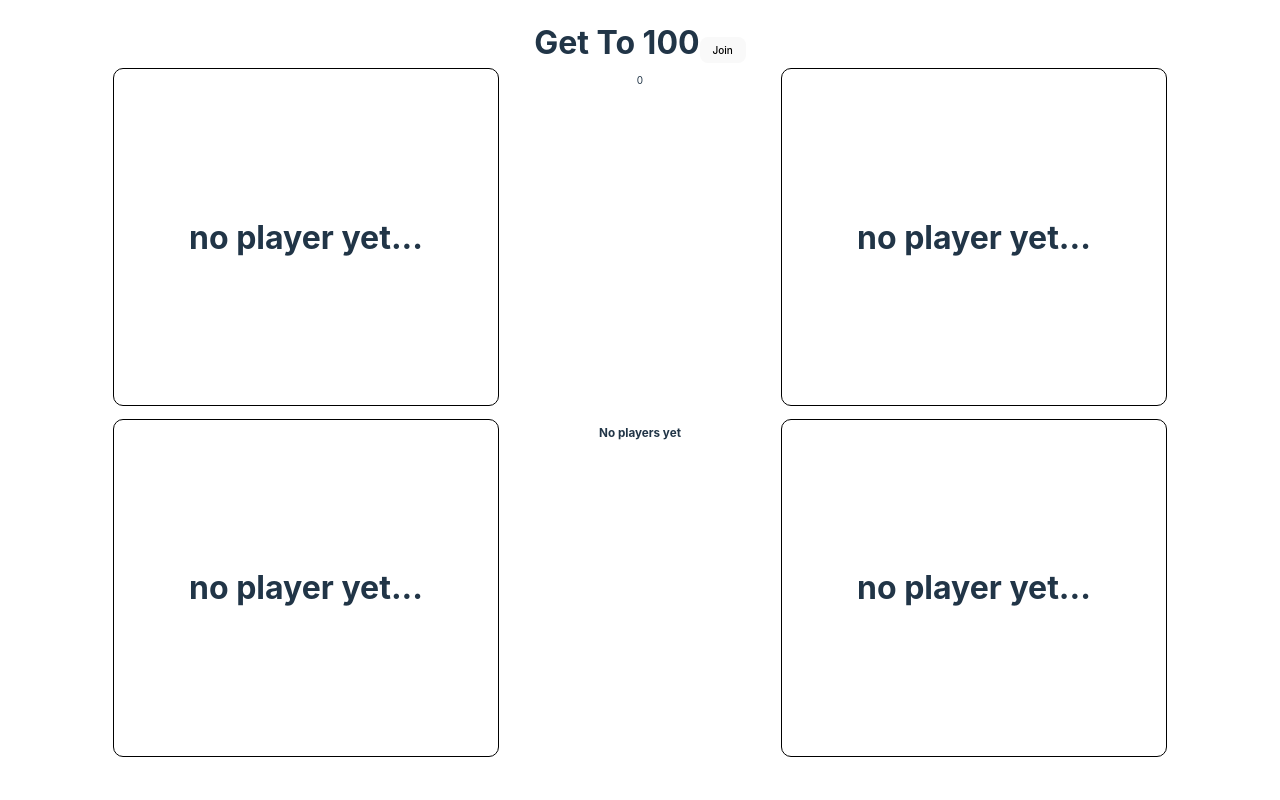
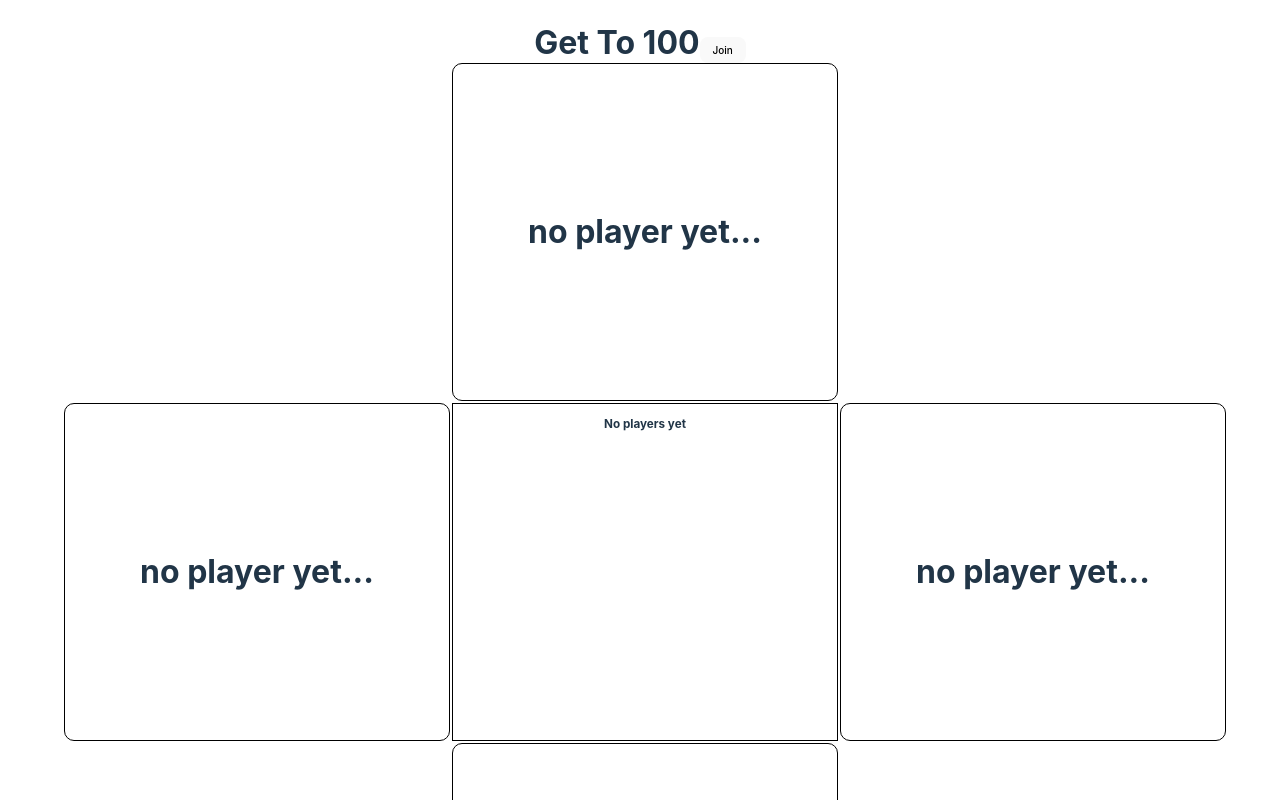
Before and after one commit to ori-eph/getTo100, a React (Vite) app in the folder GetTo100/: page / in a window 1280 px wide. Shown: the top 800 px of the page. Built offline with nearby package versions, Linux system fonts and the light colour scheme.

Commit message:
score board works

```diff
--- a/GetTo100/src/components/Board.jsx
+++ b/GetTo100/src/components/Board.jsx
@@ -54,7 +54,6 @@ function Board(props) {
     <div id="board-grid">
       {gamesJsx}
       <ScoreBoard playingUsers={props.playingUsers} />
-      <p>{turn}</p>
     </div>
   );
 }
--- a/GetTo100/src/components/GameBtn.jsx
+++ b/GetTo100/src/components/GameBtn.jsx
@@ -2,6 +2,13 @@ function GameBtn(props) {
   function doAction(oparator, number) {
     switch (oparator) {
       case "/":
+        props.setPlayingUsers((prev) => {
+          return [
+            ...prev.slice(0, props.index),
+            { ...props.user, moves: prev[props.index].moves + 1 },
+            ...prev.slice(props.index + 1),
+          ];
+        });
         props.setUser((prev) => {
           return {
             ...prev,
@@ -9,11 +16,6 @@ function GameBtn(props) {
             moves: prev.moves + 1,
           };
         });
-        props.setPlayingUsers((prev) => [
-          ...prev.slice(0, props.index),
-          props.user,
-          ...prev.slice(props.index + 1),
-        ]);
         if (props.user.currentNumber / 2 === 100) {
           props.setUser((prev) => {
             return {
@@ -33,11 +35,13 @@ function GameBtn(props) {
             moves: prev.moves + 1,
           };
         });
-        props.setPlayingUsers((prev) => [
+        props.setPlayingUsers((prev) => {
+          return [
             ...prev.slice(0, props.index),
-          props.user,
+            { ...props.user, moves: prev[props.index].moves + 1 },
             ...prev.slice(props.index + 1),
-        ]);
+          ];
+        });
         if (props.user.currentNumber * 2 === 100) {
           props.setUser((prev) => {
             return {
@@ -57,11 +61,13 @@ function GameBtn(props) {
             moves: prev.moves + 1,
           };
         });
-        props.setPlayingUsers((prev) => [
+        props.setPlayingUsers((prev) => {
+          return [
             ...prev.slice(0, props.index),
-          props.user,
+            { ...props.user, moves: prev[props.index].moves + 1 },
             ...prev.slice(props.index + 1),
-        ]);
+          ];
+        });
         if (props.user.currentNumber + 1 === 100) {
           props.setUser((prev) => {
             return {
@@ -81,11 +87,13 @@ function GameBtn(props) {
             moves: prev.moves + 1,
           };
         });
-        props.setPlayingUsers((prev) => [
+        props.setPlayingUsers((prev) => {
+          return [
             ...prev.slice(0, props.index),
-          props.user,
+            { ...props.user, moves: prev[props.index].moves + 1 },
             ...prev.slice(props.index + 1),
-        ]);
+          ];
+        });
         if (props.user.currentNumber - 1 === 100) {
           props.setUser((prev) => {
             return {
--- a/GetTo100/src/components/ScoreBoard.jsx
+++ b/GetTo100/src/components/ScoreBoard.jsx
@@ -36,6 +36,7 @@ function ScoreBoard(props) {
   }
 
   function usersWithMostMoves(users) {
+    console.log(users);
     const movesArr = usersWithoutNull(users).map((user) => user.moves);
     console.log(movesArr);
     const max = Math.max(...movesArr);
--- a/GetTo100/src/css/Board.css
+++ b/GetTo100/src/css/Board.css
@@ -1,7 +1,7 @@
 #board-grid {
   display: grid;
-  grid-template-columns: auto auto auto;
-  grid-template-rows: auto auto auto;
+  grid-template-columns: auto 1fr auto;
+  grid-template-rows: auto 1fr auto;
   gap: 2px;
   height: 89vh;
   width: 90vw;
@@ -15,7 +15,7 @@
 }
 
 #game3 {
-  grid-column: 3;
+  grid-column: 2;
   grid-row: 1;
 }
 
@@ -27,6 +27,9 @@
 #scores {
   grid-column: 2;
   grid-row: 2;
+  border: 1px solid black;
+  /* border-radius: 50%;
+  width: 150px; */
 }
 
 #game1 {
@@ -34,7 +37,7 @@
   grid-row: 2;
 }
 
-#game4 {
+#game0 {
   grid-column: 2;
   grid-row: 3;
 }
```
Lines whose indentation alone changed are shown as unchanged.
